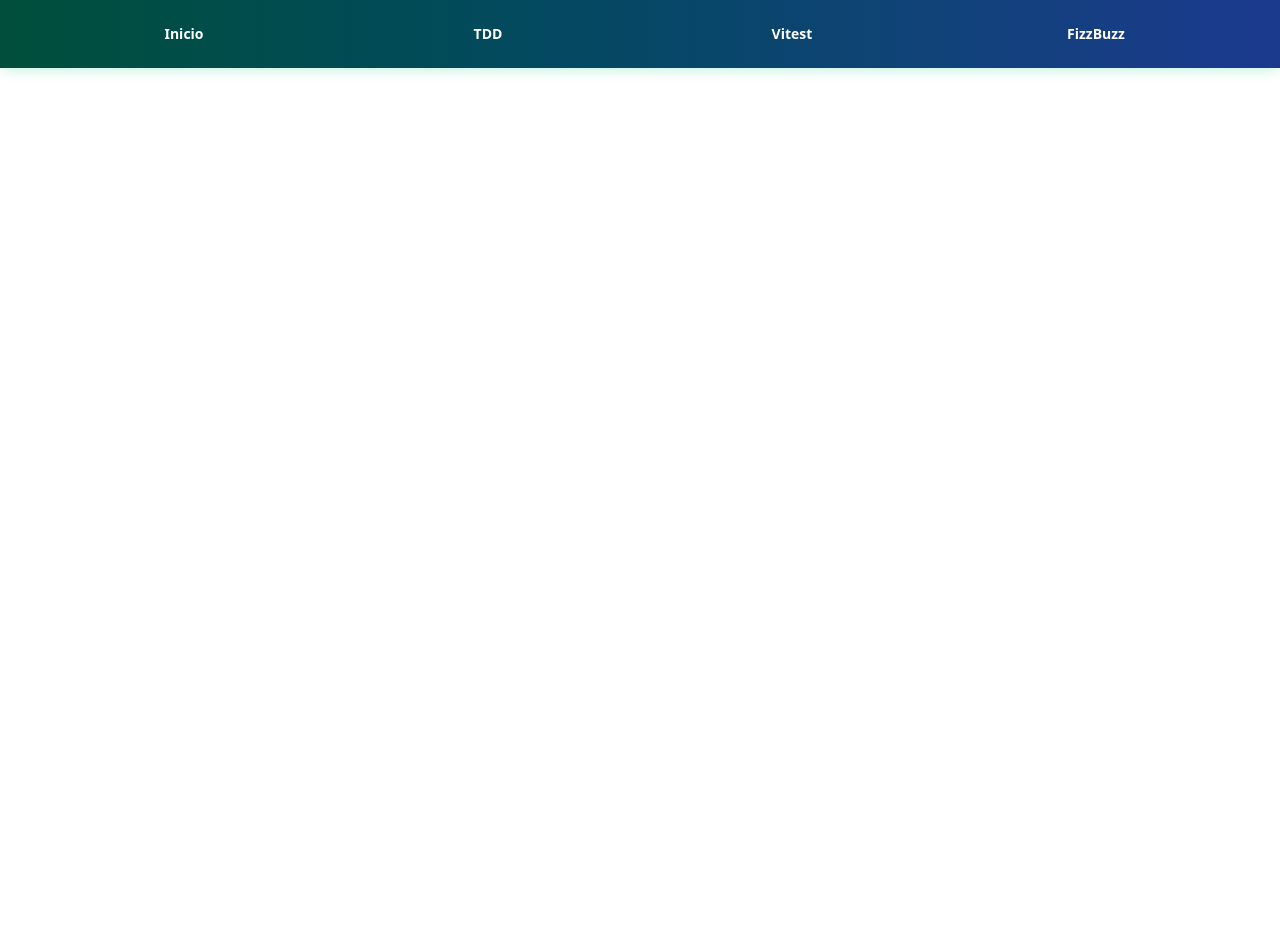
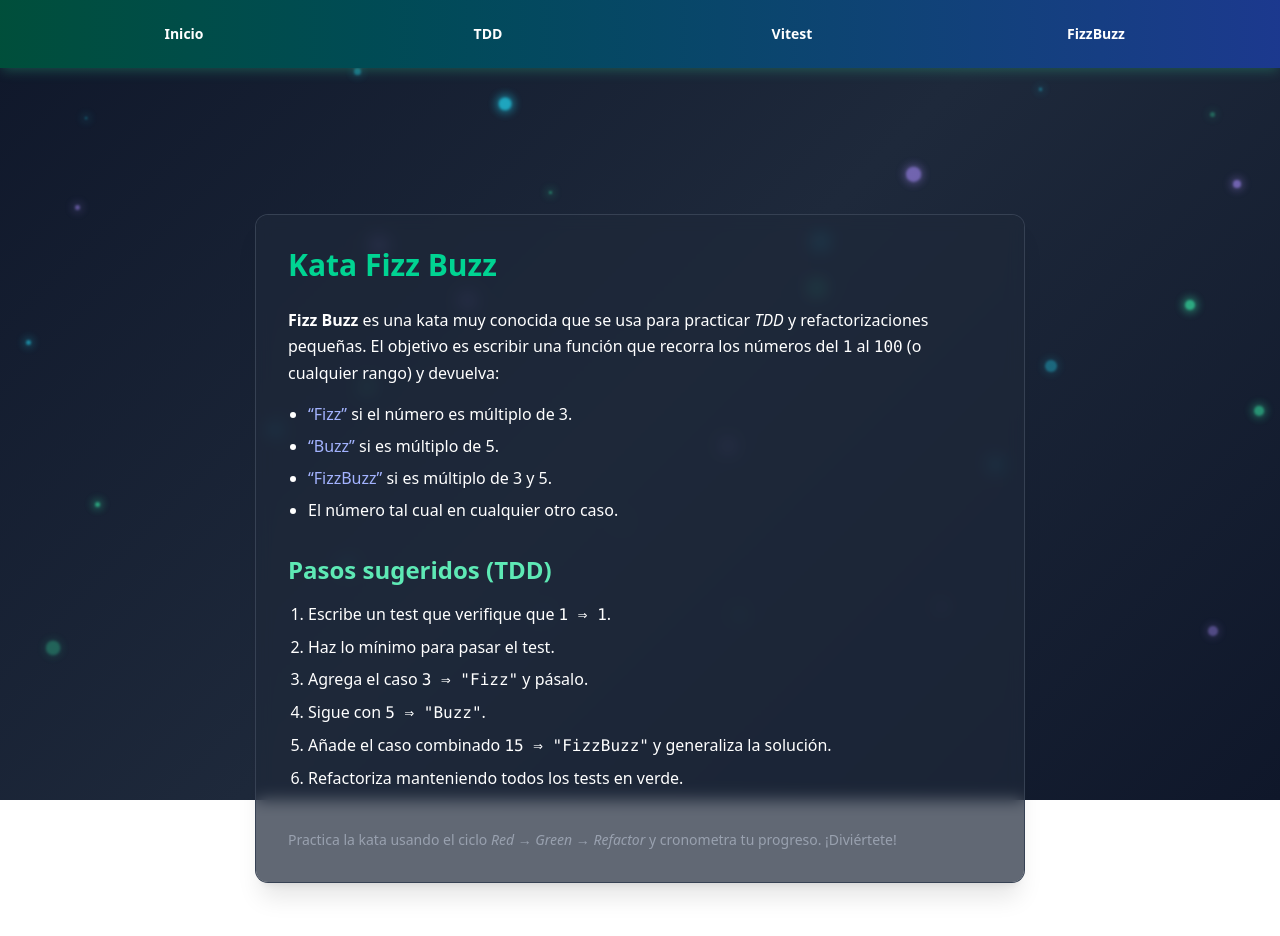
Before and after one commit to ElianRemaggi/tddVitestPractice, a Nuxt app: page /FizzBuzz in a window 1280 px wide. Shown: the top 936 px of the page. Before the commit the page ends 800 px from the top, so only its background shows below. Built offline with nearby package versions, Linux system fonts and the light colour scheme.

Commit message:
Fizz Buzz Kata rules

```diff
--- a/app/pages/FizzBuzz.vue
+++ b/app/pages/FizzBuzz.vue
@@ -1,14 +1,69 @@
 <script setup lang="ts">
-
+/* No se necesita lógica por ahora */
 </script>
 
 <template>
-    <div>
+  <div class="min-h-screen mt-20 text-white">
+    <!-- Fondo animado -->
+    <DotBackground class="absolute top-0 left-0 w-full h-full" />
 
-    </div>
+    <!-- Contenido -->
+    <main class="flex items-center justify-center min-h-screen px-6 relative z-10">
+      <article
+        class="w-full max-w-3xl rounded-xl bg-gray-800/70 backdrop-blur-sm p-8 shadow-xl ring-1 ring-gray-700"
+      >
+
+
+        <h1 class="mb-6 text-3xl font-bold text-emerald-400">
+          Kata Fizz Buzz
+        </h1>
+
+        <p class="mb-4 leading-relaxed">
+          <strong>Fizz Buzz</strong> es una kata muy conocida que se usa para
+          practicar <em>TDD</em> y refactorizaciones pequeñas. El objetivo es
+          escribir una función que recorra los números del&nbsp;<code>1</code>
+          al&nbsp;<code>100</code> (o cualquier rango) y devuelva:
+        </p>
+
+        <ul class="list-disc ml-5 space-y-2">
+          <li>
+            <span class="text-indigo-300 font-medium">“Fizz”</span> si el número
+            es múltiplo de&nbsp;3.
+          </li>
+          <li>
+            <span class="text-indigo-300 font-medium">“Buzz”</span> si es
+            múltiplo de&nbsp;5.
+          </li>
+          <li>
+            <span class="text-indigo-300 font-medium">“FizzBuzz”</span> si es
+            múltiplo de&nbsp;3&nbsp;y&nbsp;5.
+          </li>
+          <li>El número tal cual en cualquier otro caso.</li>
+        </ul>
+
+        <h2 class="mt-8 mb-4 text-2xl font-semibold text-emerald-300">
+          Pasos sugeridos (TDD)
+        </h2>
+        <ol class="list-decimal ml-5 space-y-2">
+          <li>Escribe un test que verifique que <code>1 ⇒ 1</code>.</li>
+          <li>Haz lo mínimo para pasar el test.</li>
+          <li>Agrega el caso <code>3 ⇒ "Fizz"</code> y pásalo.</li>
+          <li>Sigue con <code>5 ⇒ "Buzz"</code>.</li>
+          <li>
+            Añade el caso combinado <code>15 ⇒ "FizzBuzz"</code> y generaliza la
+            solución.
+          </li>
+          <li>Refactoriza manteniendo todos los tests en verde.</li>
+        </ol>
+
+
+        <footer class="mt-10 text-sm text-gray-400">
+          Practica la kata usando el ciclo
+          <em>Red → Green → Refactor</em> y cronometra tu progreso. ¡Diviértete!
+        </footer>
+      </article>
+    </main>
+  </div>
 </template>
 
-
-<style scoped>
-
-</style>
+<style scoped></style>
```
